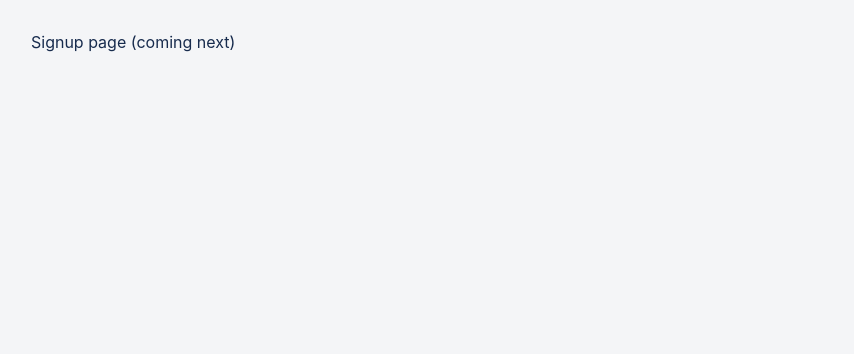
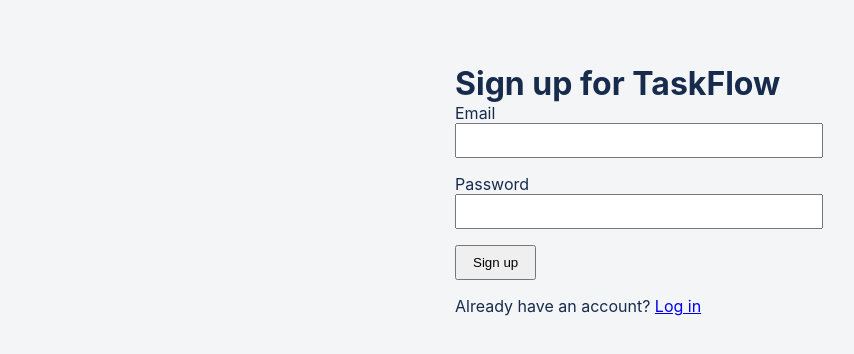
Before and after one commit to captainshelby01/taskflow-dashboard, a React (Vite) app in the folder client/: page /signup in a window 1280 px wide. Shown: the top 354 px of the page, without its empty margins (1-855 px from the left). Built offline with nearby package versions, Linux system fonts and the light colour scheme; no server answers.

Commit message:
Add real Login/Signup pages, fix Express CORS configuration

```diff
--- a/client/src/App.tsx
+++ b/client/src/App.tsx
@@ -1,5 +1,7 @@
 import { BrowserRouter, Routes, Route, Navigate } from 'react-router-dom';
 import { AuthProvider, useAuth } from './lib/AuthContext';
+import Login from './pages/Login';
+import Signup from './pages/Signup';
 
 function BoardPlaceholder() {
   const { user, logout } = useAuth();
@@ -10,14 +12,6 @@
       <button onClick={logout}>Logout</button>
     </div>
   );
-}
-
-function LoginPlaceholder() {
-  return <div style={{ padding: '2rem' }}>Login page (coming next)</div>;
-}
-
-function SignupPlaceholder() {
-  return <div style={{ padding: '2rem' }}>Signup page (coming next)</div>;
 }
 
 function ProtectedRoute({ children }: { children: React.ReactNode }) {
@@ -31,8 +25,8 @@
 function AppRoutes() {
   return (
     <Routes>
-      <Route path="/login" element={<LoginPlaceholder />} />
-      <Route path="/signup" element={<SignupPlaceholder />} />
+      <Route path="/login" element={<Login />} />
+      <Route path="/signup" element={<Signup />} />
       <Route
         path="/"
         element={
--- /dev/null
+++ b/client/src/pages/Login.tsx
@@ -0,0 +1,69 @@
+import { useState, FormEvent } from 'react';
+import { useNavigate, Link } from 'react-router-dom';
+import { api } from '../lib/api';
+import { useAuth } from '../lib/AuthContext';
+import type { AuthResponse } from '../types';
+
+export default function Login() {
+  const [email, setEmail] = useState('');
+  const [password, setPassword] = useState('');
+  const [error, setError] = useState('');
+  const [loading, setLoading] = useState(false);
+  const navigate = useNavigate();
+  const { login } = useAuth();
+
+  const handleSubmit = async (e: FormEvent) => {
+    e.preventDefault();
+    setError('');
+    setLoading(true);
+
+    try {
+      const data = await api.post<AuthResponse>('/api/auth/login', { email, password });
+      login(data.token, data.user);
+      navigate('/');
+    } catch (err) {
+      setError(err instanceof Error ? err.message : 'Something went wrong');
+    } finally {
+      setLoading(false);
+    }
+  };
+
+  return (
+    <div style={{ maxWidth: '400px', margin: '4rem auto', padding: '0 1rem' }}>
+      <h1>Log in to TaskFlow</h1>
+      <form onSubmit={handleSubmit}>
+        <div style={{ marginBottom: '1rem' }}>
+          <label htmlFor="email">Email</label>
+          <br />
+          <input
+            id="email"
+            type="email"
+            value={email}
+            onChange={(e) => setEmail(e.target.value)}
+            required
+            style={{ width: '100%', padding: '0.5rem' }}
+          />
+        </div>
+        <div style={{ marginBottom: '1rem' }}>
+          <label htmlFor="password">Password</label>
+          <br />
+          <input
+            id="password"
+            type="password"
+            value={password}
+            onChange={(e) => setPassword(e.target.value)}
+            required
+            style={{ width: '100%', padding: '0.5rem' }}
+          />
+        </div>
+        {error && <p style={{ color: 'red' }}>{error}</p>}
+        <button type="submit" disabled={loading} style={{ padding: '0.5rem 1rem' }}>
+          {loading ? 'Logging in...' : 'Log in'}
+        </button>
+      </form>
+      <p style={{ marginTop: '1rem' }}>
+        Don't have an account? <Link to="/signup">Sign up</Link>
+      </p>
+    </div>
+  );
+}
--- /dev/null
+++ b/client/src/pages/Signup.tsx
@@ -0,0 +1,66 @@
+import { useState, FormEvent } from 'react';
+import { useNavigate, Link } from 'react-router-dom';
+import { api } from '../lib/api';
+
+export default function Signup() {
+  const [email, setEmail] = useState('');
+  const [password, setPassword] = useState('');
+  const [error, setError] = useState('');
+  const [loading, setLoading] = useState(false);
+  const navigate = useNavigate();
+
+  const handleSubmit = async (e: FormEvent) => {
+    e.preventDefault();
+    setError('');
+    setLoading(true);
+
+    try {
+      await api.post('/api/auth/signup', { email, password });
+      navigate('/login');
+    } catch (err) {
+      setError(err instanceof Error ? err.message : 'Something went wrong');
+    } finally {
+      setLoading(false);
+    }
+  };
+
+  return (
+    <div style={{ maxWidth: '400px', margin: '4rem auto', padding: '0 1rem' }}>
+      <h1>Sign up for TaskFlow</h1>
+      <form onSubmit={handleSubmit}>
+        <div style={{ marginBottom: '1rem' }}>
+          <label htmlFor="email">Email</label>
+          <br />
+          <input
+            id="email"
+            type="email"
+            value={email}
+            onChange={(e) => setEmail(e.target.value)}
+            required
+            style={{ width: '100%', padding: '0.5rem' }}
+          />
+        </div>
+        <div style={{ marginBottom: '1rem' }}>
+          <label htmlFor="password">Password</label>
+          <br />
+          <input
+            id="password"
+            type="password"
+            value={password}
+            onChange={(e) => setPassword(e.target.value)}
+            required
+            minLength={6}
+            style={{ width: '100%', padding: '0.5rem' }}
+          />
+        </div>
+        {error && <p style={{ color: 'red' }}>{error}</p>}
+        <button type="submit" disabled={loading} style={{ padding: '0.5rem 1rem' }}>
+          {loading ? 'Creating account...' : 'Sign up'}
+        </button>
+      </form>
+      <p style={{ marginTop: '1rem' }}>
+        Already have an account? <Link to="/login">Log in</Link>
+      </p>
+    </div>
+  );
+}
```
Also changed, not shown: 1 other file (tests, documents, lock files or other folders).
